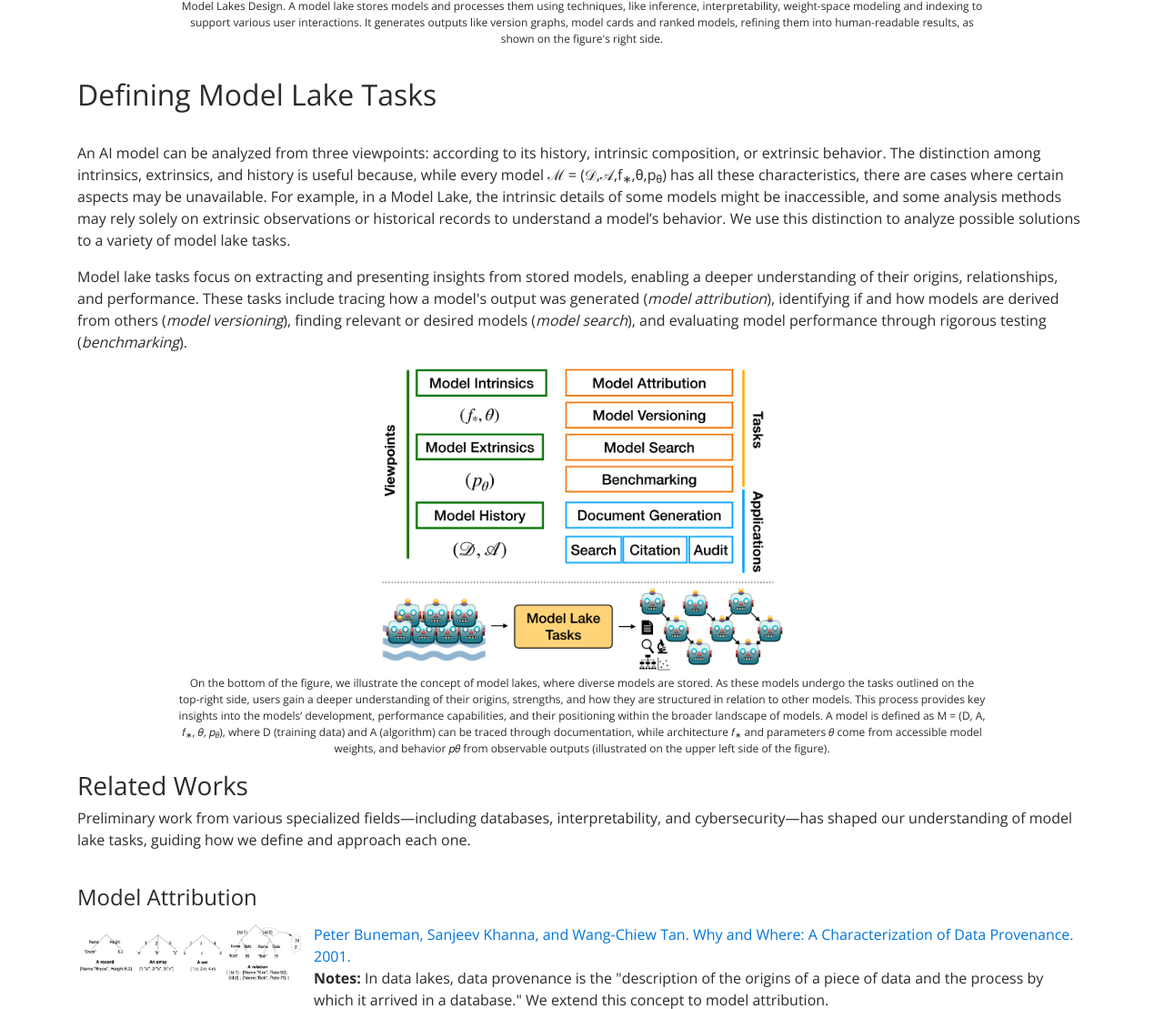
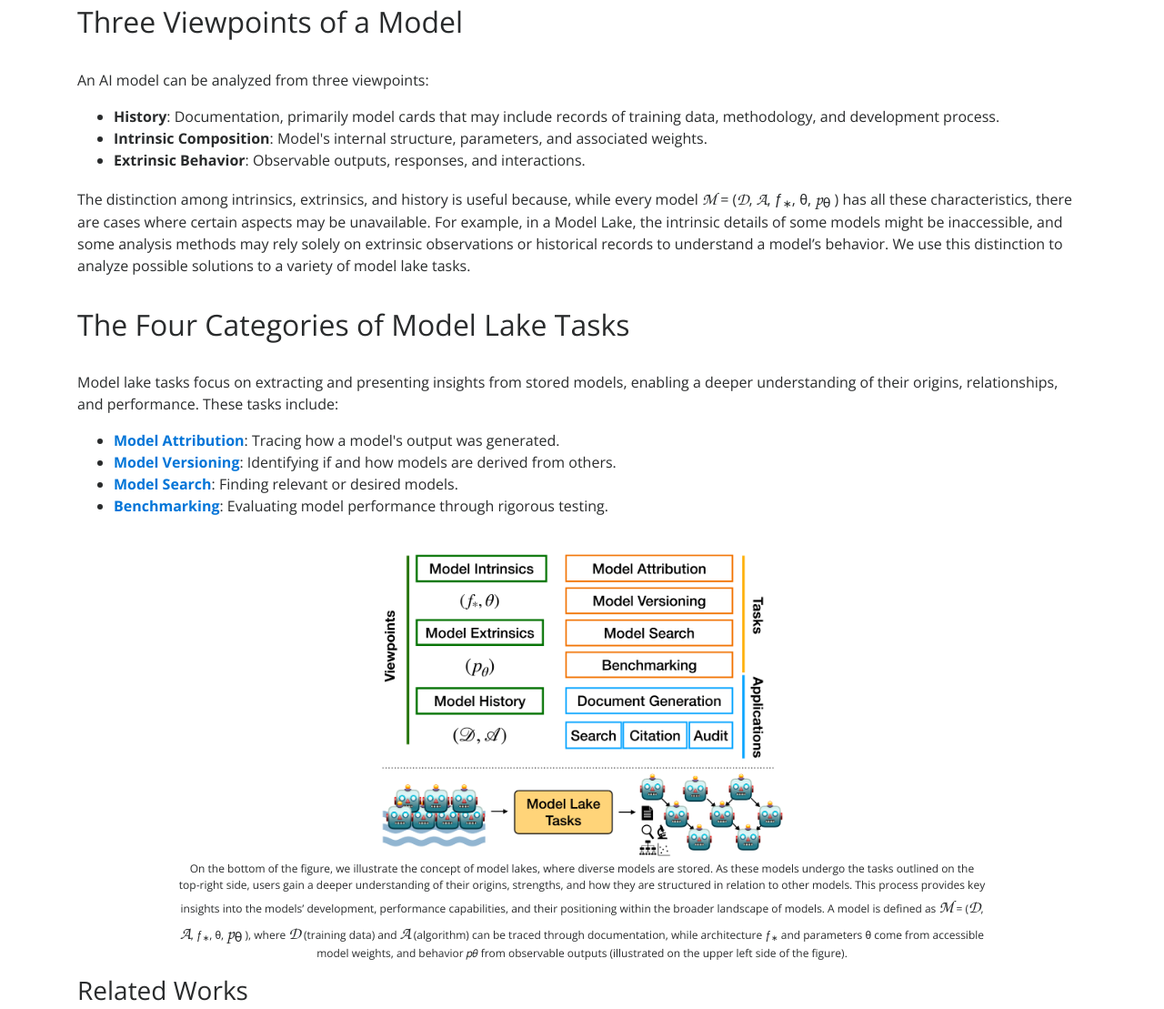
Before and after one commit to KoyenaPal/lakes-web, a plain HTML site: page public/index.html in a window 1280 px wide. Shown: the part 1143-2252 px from the top of the page at 91% size. Drawn offline with nearby package versions, Linux system fonts and the light colour scheme.

```diff
--- a/public/index.html
+++ b/public/index.html
@@ -83,7 +83,7 @@
             <address>
                 <nobr><a href="https://koyenapal.github.io/" target="_blank">Koyena Pal</a><sup>1</sup>,</nobr>
                 <nobr><a href="https://baulab.info/" target="_blank">David Bau<sup>1</sup></a>,</nobr>
-                <nobr><a href="https://rjmillerlab.github.io/" target="_blank">Renée Miller<sup>1 & 2</a></nobr><br>
+                <nobr><a href="https://rjmillerlab.github.io/" target="_blank">Ren&eacutee Miller<sup>1 & 2</a></nobr><br>
                 <nobr><sup>1</sup><a href="https://khoury.northeastern.edu/" target="_blank">Northeastern
                     University</a>,</nobr>
                     <nobr><sup>2</sup><a href="https://cs.uwaterloo.ca/" target="_blank">University of Waterloo</a></nobr>
@@ -112,7 +112,7 @@
 
             <div class="card" style="max-width: 1020px;">
                 <div class="card-block">
-                <h3>Why Do Model Lakes Matter?</h3>
+                <h3>What is a Model Lake?</h3>
                 <br>
                 <p>The concept of <em>data lakes</em> emerged in early 2010s to collect raw, unstructured data at scale <span>&#8212;</span> laying
                     the foundation for modern big data analytics. As organizations recognized the value of vast, untapped data,
@@ -127,10 +127,10 @@
                 </div><!--card-->
 
         </div><!--row-->
-
+        <br>
         <div class="row">
             <div class="col">
-                <h2>How can model lakes be useful?</h2>
+                <!-- <h2>How can model lakes be useful?</h2> -->
                 <div class="text-center">
                     <figure class="center_image">
                         <img src="images/Paper/model-lakes-framework.png" class="bigfig">
@@ -143,21 +143,45 @@
                     </figure>
                 </div>
 
-                <h2>Defining Model Lake Tasks</h2>
+                <h2>Three Viewpoints of a Model</h2>
+                <p>
+                    An AI model can be analyzed from three viewpoints:
+                    <ul>
+                        <li><strong>History</strong>: Documentation, primarily model cards that may include records of training data, methodology, and development process.</li>
+                        <li><strong>Intrinsic Composition</strong>: Model's internal structure, parameters, and associated weights.</li>
+                        <li><strong>Extrinsic Behavior</strong>: Observable outputs, responses, and interactions.</li>
+                    </ul>
 
-                <p>An AI model can be analyzed from three viewpoints: according to its history, intrinsic composition, or extrinsic behavior.
+
                     The distinction among intrinsics, extrinsics, and history is useful because, while every model
-ℳ = (𝒟,𝒜,f<sub>∗</sub>,θ,p<sub>θ</sub>)
- has all these characteristics, there are cases where certain aspects may be unavailable. For example, in a Model Lake, the intrinsic details of some models might be inaccessible, and some analysis methods may rely solely on extrinsic observations or historical records to understand a model’s behavior. We use this distinction to analyze possible solutions to a variety of model lake tasks.
+                    <span class="mathcal" style="font-family: 'Lucida Calligraphy', 'Monotype Corsiva', 'URW Chancery L', 'Apple Chancery', 'Tex Gyre Chorus', cursive, serif; font-size:19px">M</span>
+                     = (<span class="mathcal" style="font-family: 'Lucida Calligraphy', 'Monotype Corsiva', 'URW Chancery L', 'Apple Chancery', 'Tex Gyre Chorus', cursive, serif; font-size:19px">D</span>,
+                     <span class="mathcal" style="font-family: 'Lucida Calligraphy', 'Monotype Corsiva', 'URW Chancery L', 'Apple Chancery', 'Tex Gyre Chorus', cursive, serif; font-size:19px">A</span>,
+                     &fnof;<sub>∗</sub>,
+                     &theta;,
+                     <span class="mathcal" style="font-family: 'Lucida Calligraphy', 'Monotype Corsiva', 'URW Chancery L', 'Apple Chancery', 'Tex Gyre Chorus', cursive, serif; font-size:19px">p<sub>&theta;</sub></span>
+                     )
+                    has all these characteristics, there are cases where certain aspects may be unavailable.
+                    For example, in a Model Lake, the intrinsic details of some models might be inaccessible, and some analysis methods may rely solely on
+                    extrinsic observations or historical records to understand a model’s behavior. We use this distinction to analyze possible solutions to a variety of model lake tasks.
                 </p>
+
+
+                <h2>The Four Categories of Model Lake Tasks</h2>
+
+
                 <p>
                     Model lake tasks focus on extracting and presenting insights from stored models,
                     enabling a deeper understanding of their origins, relationships, and performance.
-                    These tasks include tracing how a model's output was generated (<em>model attribution</em>),
-                    identifying if and how models are derived from others (<em>model versioning</em>),
-                    finding relevant or desired models (<em>model search</em>), and
-                    evaluating model performance through rigorous testing (<em>benchmarking</em>).
+                    These tasks include:
+                    <ul>
+                        <li><strong><a href="#modelattribution">Model Attribution</a></strong>: Tracing how a model's output was generated.</li>
+                        <li><strong><a href="#modelversioning">Model Versioning</a></strong>: Identifying if and how models are derived from others.</li>
+                        <li><strong><a href="#modelsearch">Model Search</a></strong>: Finding relevant or desired models.</li>
+                        <li><strong><a href="#benchmarking">Benchmarking</a></strong>: Evaluating model performance through rigorous testing.</li>
+                    </ul>
                 </p>
+                <br>
                 <div class="text-center">
                 <figure class="center_image">
                     <img src="images/Paper/model-lakes-concept.png" class="d-block mx-auto medfig">
@@ -168,9 +192,15 @@
                         strengths, and how they are structured in relation to other
                         models. This process provides key insights into the models’
                         development, performance capabilities, and their positioning within the broader landscape of models. A model is
-                        defined as M = (D, A, 𝑓<sub>∗</sub>, 𝜃, 𝑝<sub>𝜃</sub>), where D (training data)
-                        and A (algorithm) can be traced through documentation,
-                        while architecture 𝑓<sub>∗</sub> and parameters 𝜃 come from accessible model weights, and behavior 𝑝𝜃
+                        defined as  <span class="mathcal" style="font-family: 'Lucida Calligraphy', 'Monotype Corsiva', 'URW Chancery L', 'Apple Chancery', 'Tex Gyre Chorus', cursive, serif; font-size:19px">M</span>
+                        = (<span class="mathcal" style="font-family: 'Lucida Calligraphy', 'Monotype Corsiva', 'URW Chancery L', 'Apple Chancery', 'Tex Gyre Chorus', cursive, serif; font-size:19px">D</span>,
+                        <span class="mathcal" style="font-family: 'Lucida Calligraphy', 'Monotype Corsiva', 'URW Chancery L', 'Apple Chancery', 'Tex Gyre Chorus', cursive, serif; font-size:19px">A</span>,
+                        &fnof;<sub>∗</sub>,
+                        &theta;,
+                        <span class="mathcal" style="font-family: 'Lucida Calligraphy', 'Monotype Corsiva', 'URW Chancery L', 'Apple Chancery', 'Tex Gyre Chorus', cursive, serif; font-size:19px">p<sub>&theta;</sub></span>
+                        ), where <span class="mathcal" style="font-family: 'Lucida Calligraphy', 'Monotype Corsiva', 'URW Chancery L', 'Apple Chancery', 'Tex Gyre Chorus', cursive, serif; font-size:19px">D</span> (training data)
+                        and <span class="mathcal" style="font-family: 'Lucida Calligraphy', 'Monotype Corsiva', 'URW Chancery L', 'Apple Chancery', 'Tex Gyre Chorus', cursive, serif; font-size:19px">A</span> (algorithm) can be traced through documentation,
+                        while architecture &fnof;<sub>∗</sub> and parameters &theta; come from accessible model weights, and behavior 𝑝𝜃
                         from observable outputs (illustrated on the upper left side of the figure).
                     </figcaption>
                 </figure>
@@ -182,6 +212,7 @@
                 <p>Preliminary work from various specialized fields—including databases, interpretability, and cybersecurity—has shaped our
                     understanding of model lake tasks, guiding how we define and approach each one.</p>
 
+                <div id="modelattribution">
                     <h4>Model Attribution</h4>
                     <p class="citation"><a href="https://link.springer.com/chapter/10.1007/3-540-44503-X_20"><img src="images/buneman-2001.png" alt="buneman-2001">Peter Buneman, Sanjeev Khanna, and Wang-Chiew Tan. Why and Where: A Characterization of Data Provenance. 2001.</a><br>
                         <b>Notes:</b> In data lakes, data provenance is the "description of the origins of a piece of data and the process by which it arrived in a database." We extend this concept to model attribution.
@@ -192,10 +223,11 @@
 
                     <p class="citation"><a href="https://openreview.net/forum?id=zWqr3MQuNs"><img src="images/shi-2024.png" alt="shi-2024"> Weijia Shi, Anirudh Ajith, Mengzhou Xia, Yangsibo Huang, Daogao Liu, Terra Blevins, Danqi Chen, Luke Zettlemoyer. Detecting Pretraining Data from Large Language Models. 2024.</a><br>
                         <b>Notes:</b> Given a piece of text and black-box access to an LLM without knowing the pretraining data, can we determine if the model was trained on the provided text?  </p>
+                </div>
 
 
 
-
+                <div id="modelversioning">
                     <h4>Model Versioning</h4>
                     <p class="citation"><a href="https://www.vldb.org/pvldb/vol16/p1587-shraga.pdf"><img src="images/shraga-2023.png" alt="shraga-2023">Roee Shraga, Renée Miller. Explaining Dataset Changes for Semantic Data Versioning with Explain-Da-V. 2023.</a><br>
                         <b>Notes:</b> Explain-Da-V is a framework aiming to explain changes between two given dataset versions. Explain-Da-V generates explanations that use data transformations to explain changes.
@@ -209,10 +241,11 @@
                     <p class="citation"><a href="https://arxiv.org/abs/2308.02121"><img src="images/mu-2023.png" alt="mu-2023"> Xin Mu, Yu Wang, Yehong Zhang, Jiaqi Zhang, Hui Wang, Yang Xiang, Yue Yu. Model Provenance via Model DNA. 2023.</a><br>
                         <b>Notes:</b> The authors propose a data- and model-driven method to encode "Model DNA" for identifying if a model is a pre-trained version of another, assuming both share the same architecture and training data.
                         </p>
+                </div>
 
 
 
-
+                <div id="modelsearch">
                     <h4>Model Search</h4>
                     <p class="citation"><a href="https://dl.acm.org/doi/10.1145/3610548.3618189"><img src="images/lu-2023.png" alt="lu-2023"> Daohan Lu, Sheng-Yu Wang, Nupur Kumari, Rohan Agarwal, Mia Tang,
                         David Bau, and Jun-Yan Zhu. Content-based Search for Deep Generative Models. 2023.</a><br>
@@ -227,11 +260,11 @@
                         <b>Notes:</b> The authors define isolated model embedding, which refers to a subset of the model
                         embedding family where computing the embedding of each individual model is isolated from the others.
                         </p>
+                </div>
 
 
 
-
-
+                <div id="benchmarking">
                 <h4>Benchmarking</h4>
                 <p class="citation"><a href="https://openreview.net/forum?id=d7KBjmI3GmQ"><img src="images/hendrycks-2021.png" alt="hendrycks-2021"> Dan Hendrycks, Collin Burns, Steven Basart, Andy Zou, Mantas Mazeika, Dawn Song, Jacob Steinhardt. Measuring Massive Multitask Language Understanding. 2021.</a><br>
                     <b>Notes:</b> The authors propose a new test to measure a text model's multitask accuracy. The test
@@ -249,7 +282,7 @@
                     <b>Notes:</b> The authors publish a novel dataset of model zoos containing vision models trained on several image dataset with two CNN architectures
                     and a multiple configurations of hyperparameters.
                     </p>
-
+                </div>
 
 
 
@@ -264,7 +297,7 @@
                     <h3 class="card-header">bibliography</h3>
                     <div class="card-block">
                         <p style="text-indent: -3em; margin-left: 3em;" class="card-text clickselect">
-                            Pal, Koyena, David Bau, and Renée J. Miller. "Model Lakes." <em>arXiv preprint arXiv:2403.02327 (2024).</em><nobr></nobr>
+                            Pal, Koyena, David Bau, and Ren&eacutee J. Miller. "Model Lakes." <em>arXiv preprint arXiv:2403.02327 (2024).</em><nobr></nobr>
                         </p>
                     </div>
                     <h3 class="card-header">bibtex</h3>
@@ -272,7 +305,7 @@
                         <pre class="card-text clickselect"
 >@misc{pal2025modellakes,
     title={Model Lakes},
-    author={Koyena Pal and David Bau and Renée J. Miller},
+    author={Koyena Pal and David Bau and Ren&eacutee J. Miller},
     year={2025},
     eprint={2403.02327},
     archivePrefix={arXiv},
```
Also changed, not shown: 1 other file. Lines whose indentation alone changed are shown as unchanged.
